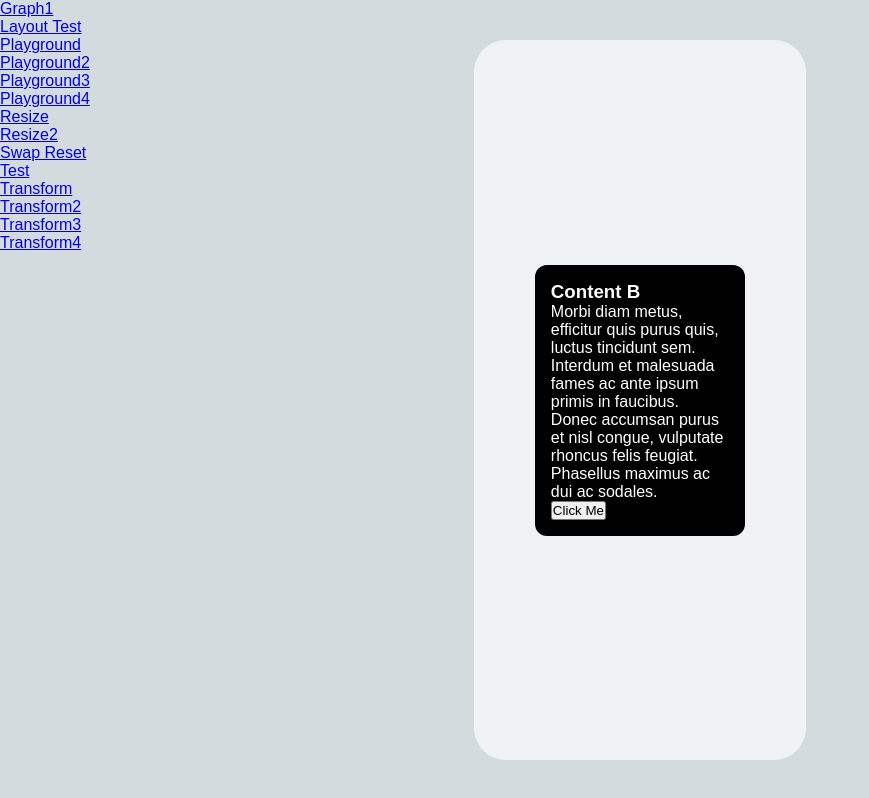
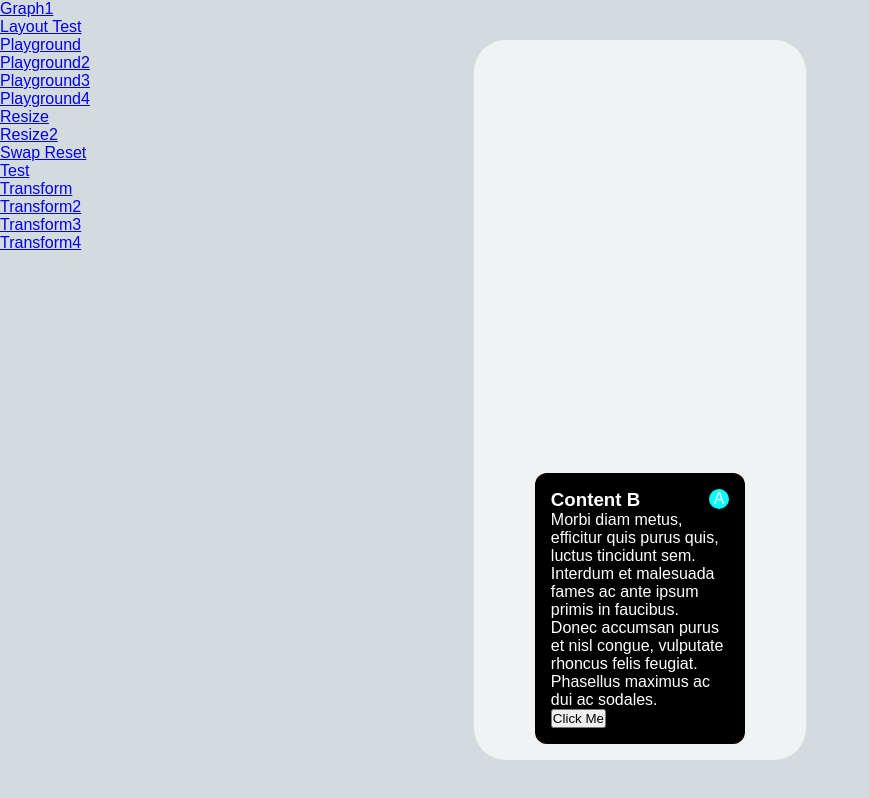
Before and after one commit to grahampaterson/interaction-playground, a Next.js app: page /framer/playground4 in a window 1280 px wide. Both pictures are taken after a click on the element 640 px from the left and 400 px from the top of the page. Shown: the whole page, without its empty margins (0-869 px from the left). Built offline with nearby package versions, Linux system fonts and the light colour scheme.

Commit message:
sheet animations

```diff
--- a/app/framer/playground4/page.module.css
+++ b/app/framer/playground4/page.module.css
@@ -14,7 +14,7 @@
   background-color: hsl(200, 15%, 95%);
   border-radius: 32px;
   display: flex;
-  align-items: center;
+  align-items: flex-end;
   justify-content: center;
   perspective: 200px;
   position: relative;
--- a/app/framer/playground4/page.tsx
+++ b/app/framer/playground4/page.tsx
@@ -8,12 +8,12 @@ import {
   useCycle,
 } from "framer-motion";
 import styles from "./page.module.css";
-import React, { useState } from "react";
+import React, { SetStateAction, useState } from "react";
 import Image from "next/image";
 
 export default function Page() {
   const [active, setActive] = useState(true);
-  const [animate, setAnimate] = useState({
+  const [animate, setAnimate] = useState<SetStateAction<any>>({
     opacity: 1,
     filter: "blur(0px)",
   });
@@ -28,7 +28,7 @@ export default function Page() {
         }}
         onMouseUp={() => {
           setAnimate({
-            opacity: [0, 1],
+            opacity: [0.5, 1],
             filter: ["blur(16px)", "blur(0px)"],
           });
         }}
@@ -41,11 +41,14 @@ export default function Page() {
             backgroundColor: "#000",
             color: "#fff",
             width: "70%",
+            overflow: "hidden",
           }}
           transition={{
-            duration: 0.4,
+            ease: "easeInOut",
+            duration: 0.8,
           }}
         >
+          <AnimatePresence>
             {active ? (
               <motion.div
                 layout="position"
@@ -53,22 +56,44 @@ export default function Page() {
                   opacity: 0,
                 }}
                 animate={animate}
+                exit={{
+                  opacity: 0,
+                }}
                 transition={{
                   ease: "easeOut",
-                duration: 0.4,
+                  duration: 0.8,
                 }}
               >
+                <motion.div
+                  layoutId="avatar"
+                  style={{
+                    width: 50,
+                    height: 50,
+                    borderRadius: 25,
+                    backgroundColor: "#0F0",
+                    display: "flex",
+                    alignItems: "center",
+                    justifyContent: "center",
+                    fontSize: 24,
+                    color: "#fff",
+                  }}
+                  animate={{
+                    backgroundColor: ["#0FF", "#0F0"],
+                  }}
+                >
+                  A
+                </motion.div>
                 <h2>Content A</h2>
                 <p>
                   Maecenas laoreet sollicitudin erat, vel malesuada est accumsan
-                sit amet. Suspendisse velit tellus, laoreet sollicitudin pretium
-                vel, aliquam id augue. Nullam ac quam sit amet nunc viverra
-                feugiat ut quis nulla. Praesent commodo porttitor mi, nec
-                malesuada ex varius a. Morbi diam metus, efficitur quis purus
-                quis, luctus tincidunt sem. Interdum et malesuada fames ac ante
-                ipsum primis in faucibus. Donec accumsan purus et nisl congue,
-                vulputate rhoncus felis feugiat. Phasellus maximus ac dui ac
-                sodales.
+                  sit amet. Suspendisse velit tellus, laoreet sollicitudin
+                  pretium vel, aliquam id augue. Nullam ac quam sit amet nunc
+                  viverra feugiat ut quis nulla. Praesent commodo porttitor mi,
+                  nec malesuada ex varius a. Morbi diam metus, efficitur quis
+                  purus quis, luctus tincidunt sem. Interdum et malesuada fames
+                  ac ante ipsum primis in faucibus. Donec accumsan purus et nisl
+                  congue, vulputate rhoncus felis feugiat. Phasellus maximus ac
+                  dui ac sodales.
                 </p>
               </motion.div>
             ) : (
@@ -78,21 +103,58 @@ export default function Page() {
                   opacity: 0,
                 }}
                 animate={animate}
+                exit={{
+                  opacity: 0,
+                }}
                 transition={{
                   ease: "easeOut",
-                duration: 0.4,
+                  duration: 0.8,
                 }}
               >
-              <h3>Content B</h3>
+                <div
+                  style={{
+                    display: "flex",
+                  }}
+                >
+                  <h3
+                    style={{
+                      flex: 1,
+                    }}
+                  >
+                    Content B
+                  </h3>
+                  <motion.div
+                    layoutId="avatar"
+                    style={{
+                      width: 20,
+                      height: 20,
+                      borderRadius: 25,
+                      backgroundColor: "#0FF",
+                      display: "flex",
+                      alignItems: "center",
+                      justifyContent: "center",
+                      fontSize: 16,
+                      color: "#fff",
+                    }}
+                    animate={{
+                      backgroundColor: ["#0F0", "#0FF"],
+                    }}
+                  >
+                    A
+                  </motion.div>
+                </div>
+
                 <p>
                   Morbi diam metus, efficitur quis purus quis, luctus tincidunt
                   sem. Interdum et malesuada fames ac ante ipsum primis in
-                faucibus. Donec accumsan purus et nisl congue, vulputate rhoncus
-                felis feugiat. Phasellus maximus ac dui ac sodales.
+                  faucibus. Donec accumsan purus et nisl congue, vulputate
+                  rhoncus felis feugiat. Phasellus maximus ac dui ac sodales.
                 </p>
+
                 <button>Click Me</button>
               </motion.div>
             )}
+          </AnimatePresence>
         </motion.div>
       </div>
     </div>
```
Lines whose indentation alone changed are shown as unchanged.
